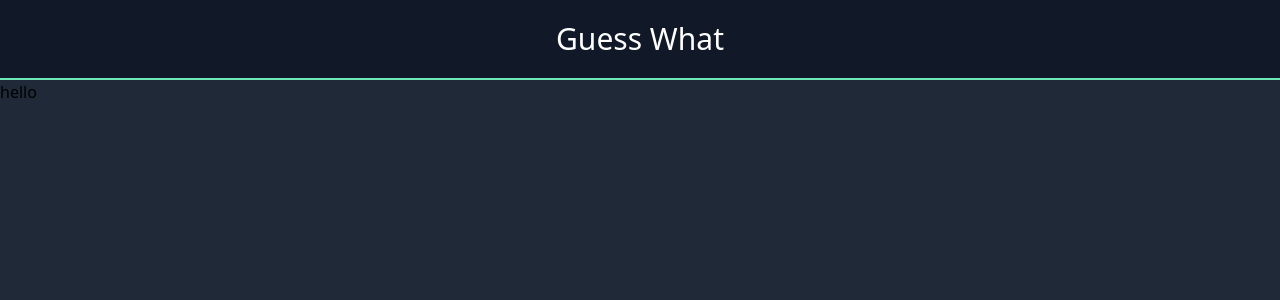
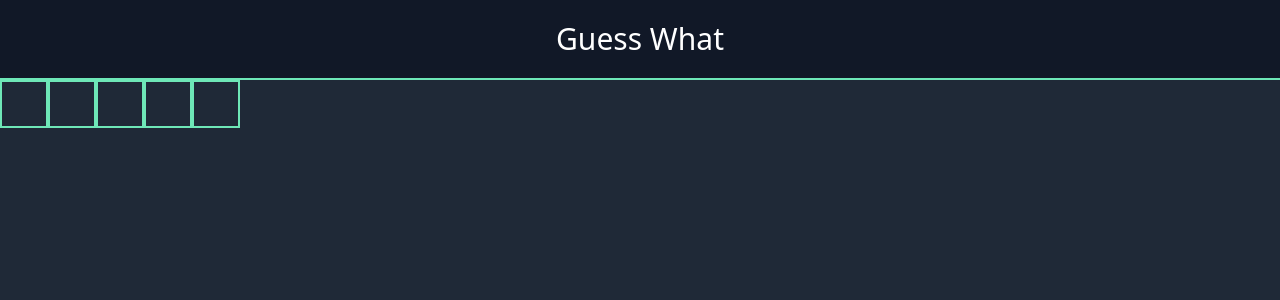
Before and after one commit to liam1703/guess-what, a Vue app in the folder guess_what/: page / in a window 1280 px wide. Shown: the top 300 px of the page. Built offline with nearby package versions, Linux system fonts and the light colour scheme.

Commit message:
Create letter boxes

```diff
--- a/guess_what/src/components/Board.vue
+++ b/guess_what/src/components/Board.vue
@@ -1,5 +1,11 @@
 <template>
-  <div>hello</div>
+  <div class="flex">
+    <div class="border-2 border-green-300 p-2 w-12 h-12"></div>
+    <div class="border-2 border-green-300 p-2 w-12 h-12"></div>
+    <div class="border-2 border-green-300 p-2 w-12 h-12"></div>
+    <div class="border-2 border-green-300 p-2 w-12 h-12"></div>
+    <div class="border-2 border-green-300 p-2 w-12 h-12"></div>
+  </div>
 </template>
 
 <script>
```
